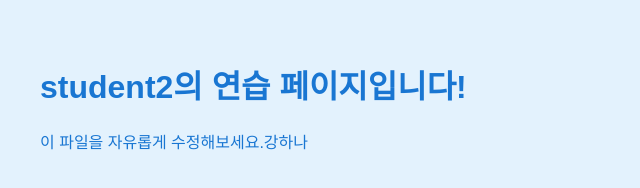
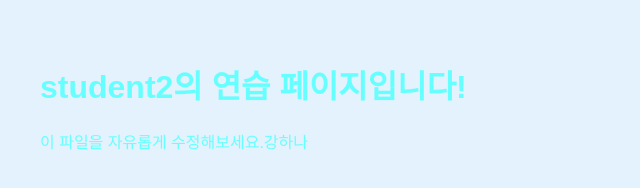
Before and after one commit to yeongwon-0808/2025-SM-CODE-WHALE, a plain HTML site: page students/student2/index.html in a window 1280 px wide. Shown: the whole page, without its empty margins (0-640 px from the left). Drawn offline with Linux system fonts and the light colour scheme.

Commit message:
Update style.css

```diff
--- a/students/student2/style.css
+++ b/students/student2/style.css
@@ -2,5 +2,5 @@ body {
   font-family: sans-serif;
   background-color: #E3F2FD;
   padding: 2rem;
-  color: #1976D2;
+  color: #66FFFF;
 }
```
